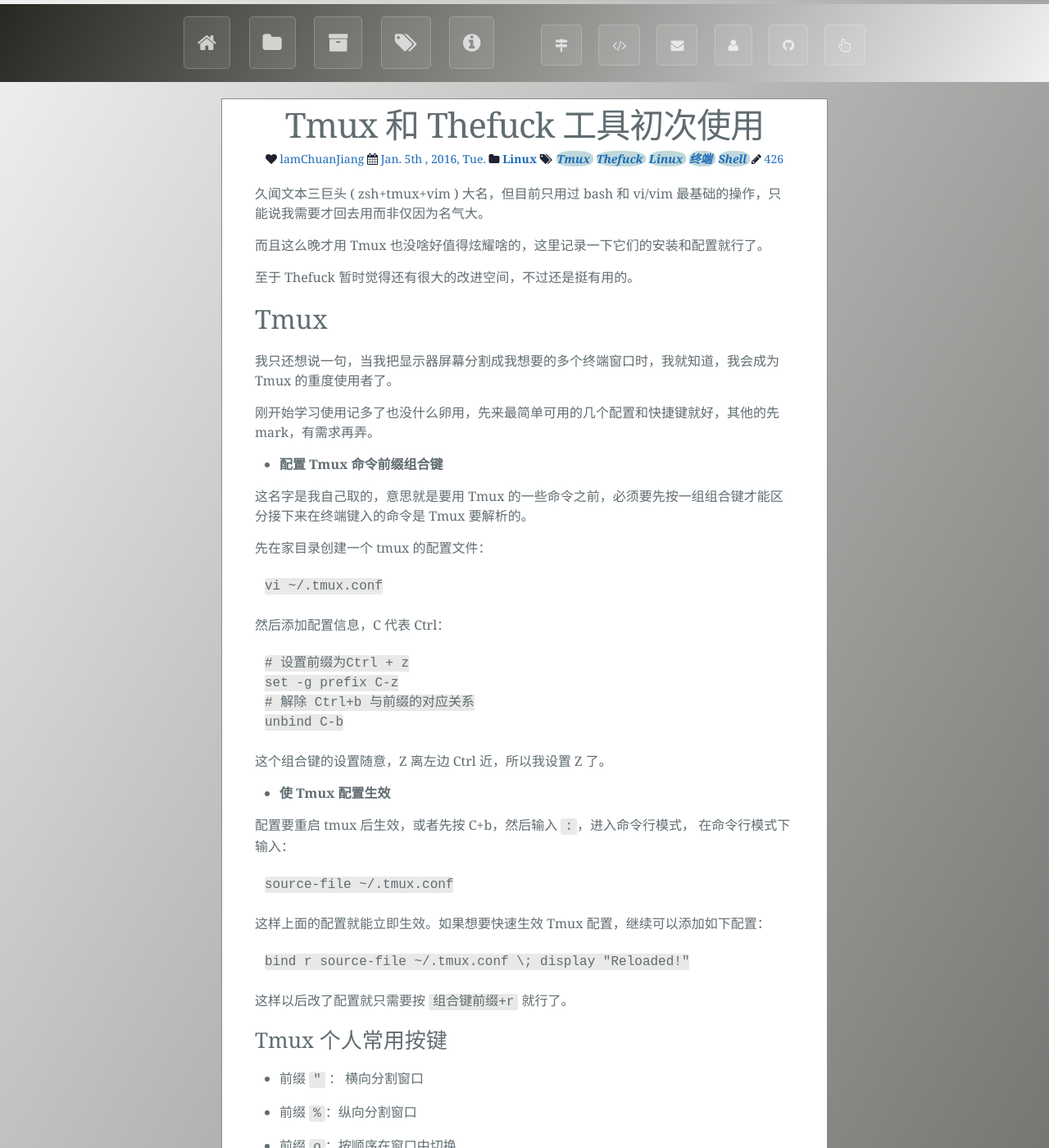
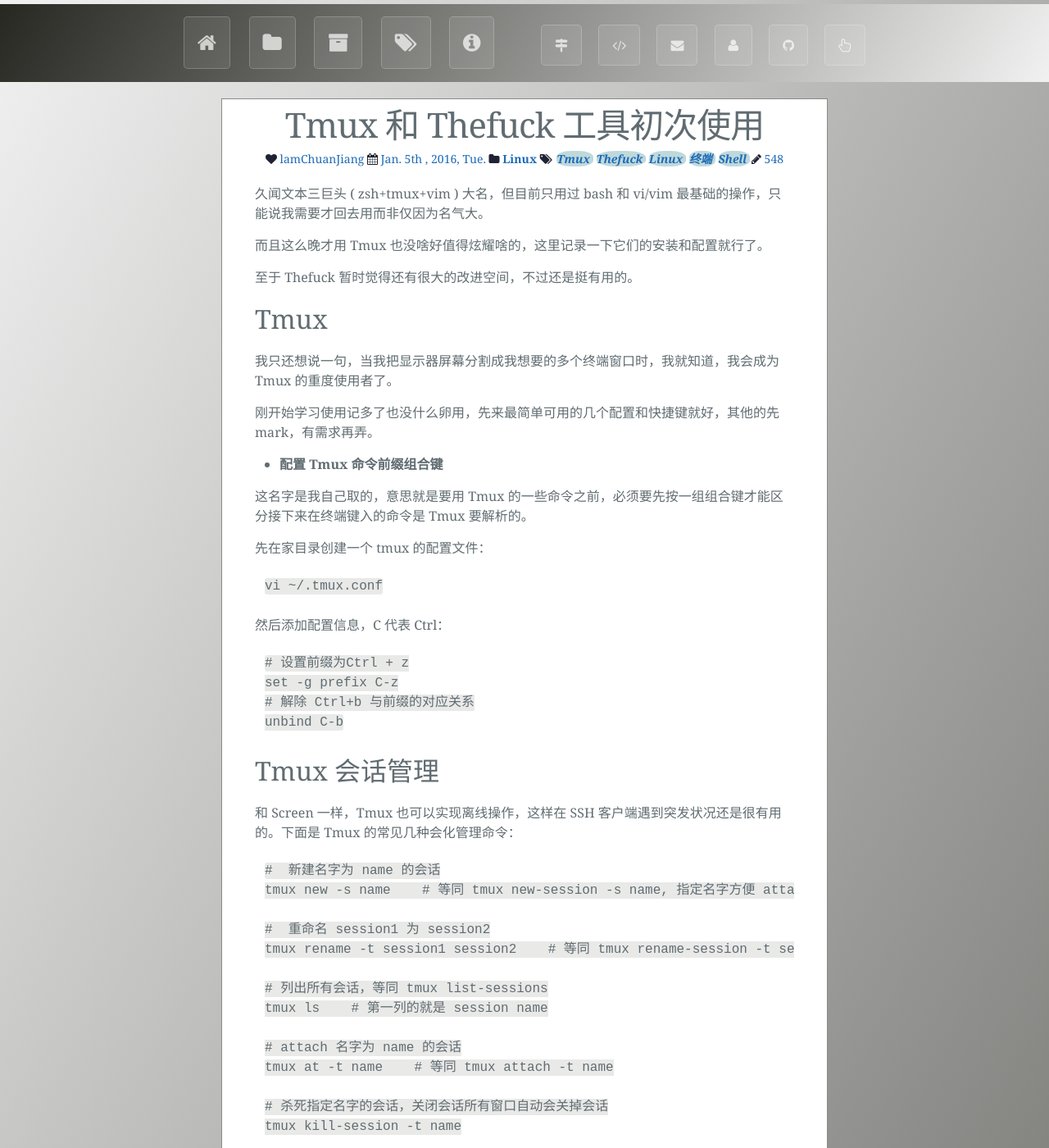
Before and after one commit to light-shadow/ckwongloy.github.io, a Jekyll site: the page built from _posts/2016-01-05-Tmux-Thefuck-First-Try.md, in a window 1280 px wide and 1400 px high. Shown: the whole window at 82% size. Built offline with Jekyll 4.4.1, drawn with Linux system fonts in a browser that asks for light colours; some of the changed text lies outside the part shown.

Commit message:
update jekyll

````diff
--- a/_posts/2016-01-05-Tmux-Thefuck-First-Try.md
+++ b/_posts/2016-01-05-Tmux-Thefuck-First-Try.md
@@ -35,6 +35,34 @@
 set -g prefix C-z
 # 解除 Ctrl+b 与前缀的对应关系
 unbind C-b
+```
+
+Tmux 会话管理
+-
+
+和 Screen 一样，Tmux 也可以实现离线操作，这样在 SSH 客户端遇到突发状况还是很有用的。下面是 Tmux 的常见几种会化管理命令：
+
+```
+#  新建名字为 name 的会话
+tmux new -s name    # 等同 tmux new-session -s name, 指定名字方便 attach
+
+#  重命名 session1 为 session2
+tmux rename -t session1 session2    # 等同 tmux rename-session -t session1 session2
+
+# 列出所有会话，等同 tmux list-sessions
+tmux ls    # 第一列的就是 session name
+
+# attach 名字为 name 的会话
+tmux at -t name    # 等同 tmux attach -t name
+
+# 杀死指定名字的会话，关闭会话所有窗口自动会关掉会话
+tmux kill-session -t name
+
+# 关闭指定窗口，很少用，一般都是 Ctrl-b & 关闭本窗口
+tmux kill-window -t name
+
+# 脱离会话回到终端
+Ctrl-b d
 ```
 
 这个组合键的设置随意，Z 离左边 Ctrl 近，所以我设置 Z 了。
@@ -143,16 +171,22 @@
 - C-b c 创建新窗口
 - C-b 0~9 选择几号窗口
 - C-b c 创建新窗口
-- C-b n 选择下一个窗口
+- C-b p 选择前一个窗口
+- C-b n 选择下一个窗口（也可以直接用 Ctrl-b 数字 切换到指定窗口）
 - C-b l 切换到最后使用的窗口
-- C-b p 选择前一个窗口
-- C-b w 以菜单方式显示及选择窗口
+- C-b w 以菜单方式显示及选择窗口（可用 vim j/k 上下翻页）
 - C-b t 显示时钟  ( Ctrl + C 停止显示 )
 - C-b ; 切换到最后一个使用的面板
 - C-b x 关闭面板
 - C-b & 关闭窗口
 - C-b s 以菜单方式显示和选择会话
 - C-b d 退出tumx，并保存当前会话 ( 这时 tmux 仍在后台运行，可以通过 `tmux attach` 进入到指定的会话 )
+- tmux at -d    # 重绘窗口，在大小不同屏幕上用 tmux 时候会保持窗口大小为最小尺寸，这个命令就可以重置窗口大小
+- C-b [    # 进入复制模式，滚屏查看，支持 vim 上下翻页快捷键
+- set-window-option -g mode-keys vi   # 设置复制模式中键盘布局为 vi
+- C-b : - rename-window    # 重命名窗口
+- C-b %/"    # 分割窗口为面板(panel)
+- C-b Alt+方向键    # 调整面板大小
 
 - *[tmux的使用方法和个性化配置](http://mingxinglai.com/cn/2012/09/tmux/)*
 
````
Also changed, not shown: _posts/2014-03-05-Windows-Experience.md (+14 -0 lines), _posts/2015-06-23-Git-Brief.md (+14 -0 lines).
